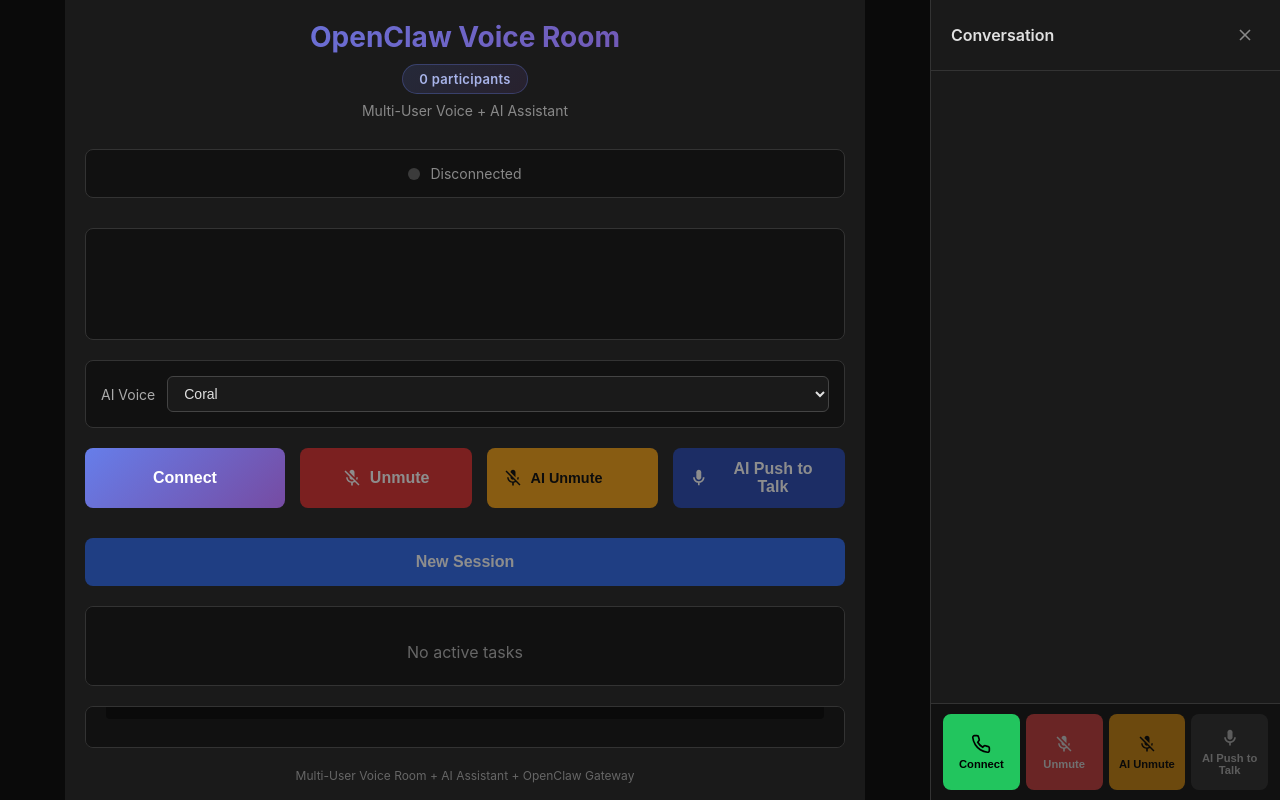
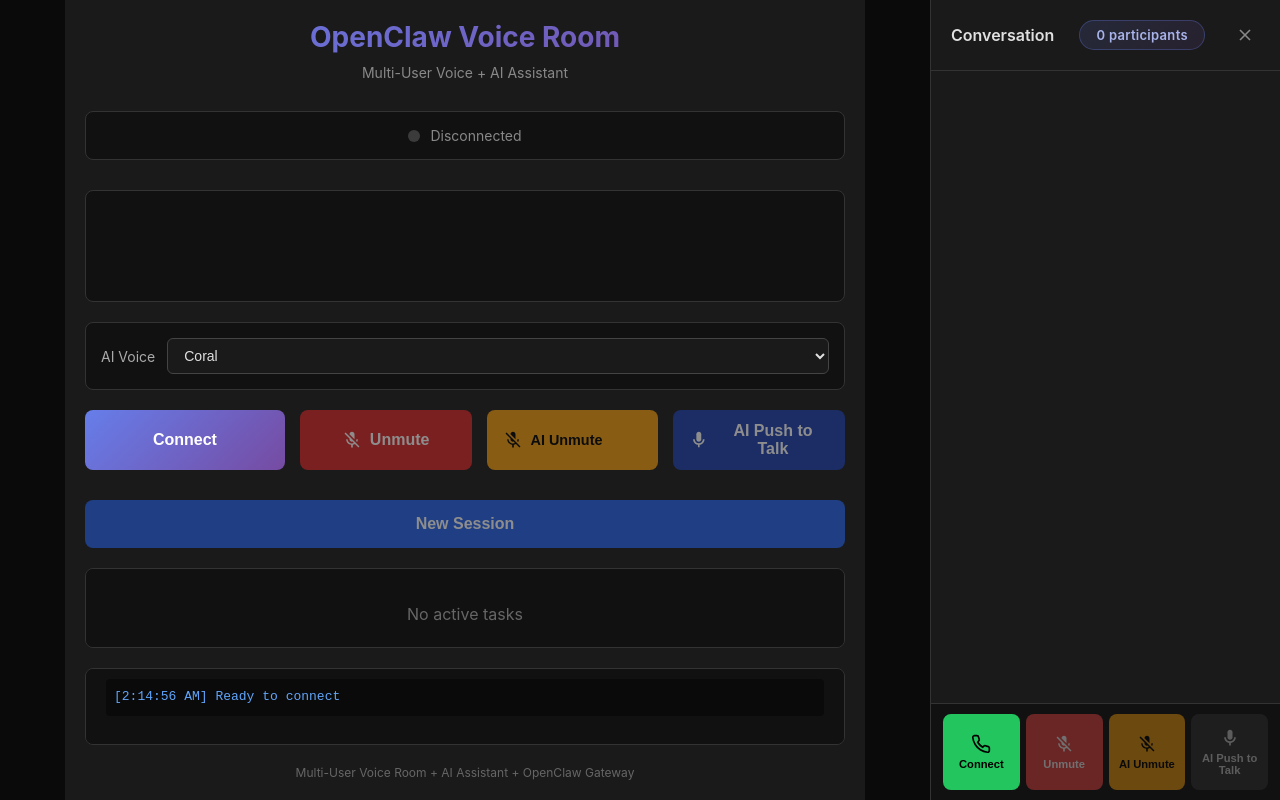
Before and after one commit to ETdoFresh/openclaw-realtime-voice, a website with bundled scripts: page public/index.html in a window 1280 px wide. Built offline with nearby package versions, Linux system fonts and the light colour scheme; files whose address does not match are found by name.

Commit message:
Move participant badge from main screen to conversation tab header

```diff
--- a/public/index.html
+++ b/public/index.html
@@ -20,7 +20,6 @@
   <div class="main-layout">
     <div class="container">
       <h1>OpenClaw Voice Room</h1>
-      <div class="participant-badge" id="participantBadge"><span id="userCount">0 participants</span></div>
       <div class="subtitle">Multi-User Voice + AI Assistant</div>
 
       <div class="status">
@@ -101,6 +100,7 @@
     <div class="transcript-sidebar" id="transcriptSidebar">
       <div class="transcript-header">
         <h3>Conversation</h3>
+        <div class="participant-badge" id="participantBadge"><span id="userCount">0 participants</span></div>
         <button class="transcript-toggle" id="transcriptToggle">
           <svg width="20" height="20" viewBox="0 0 24 24" fill="none" stroke="currentColor" stroke-width="2">
             <line x1="18" y1="6" x2="6" y2="18"/>
--- a/public/src/style.css
+++ b/public/src/style.css
@@ -45,7 +45,7 @@ h1 {
   display: flex;
   align-items: center;
   justify-content: center;
-  margin-bottom: 8px;
+  margin: 0;
 }
 
 .participant-badge span {
```
